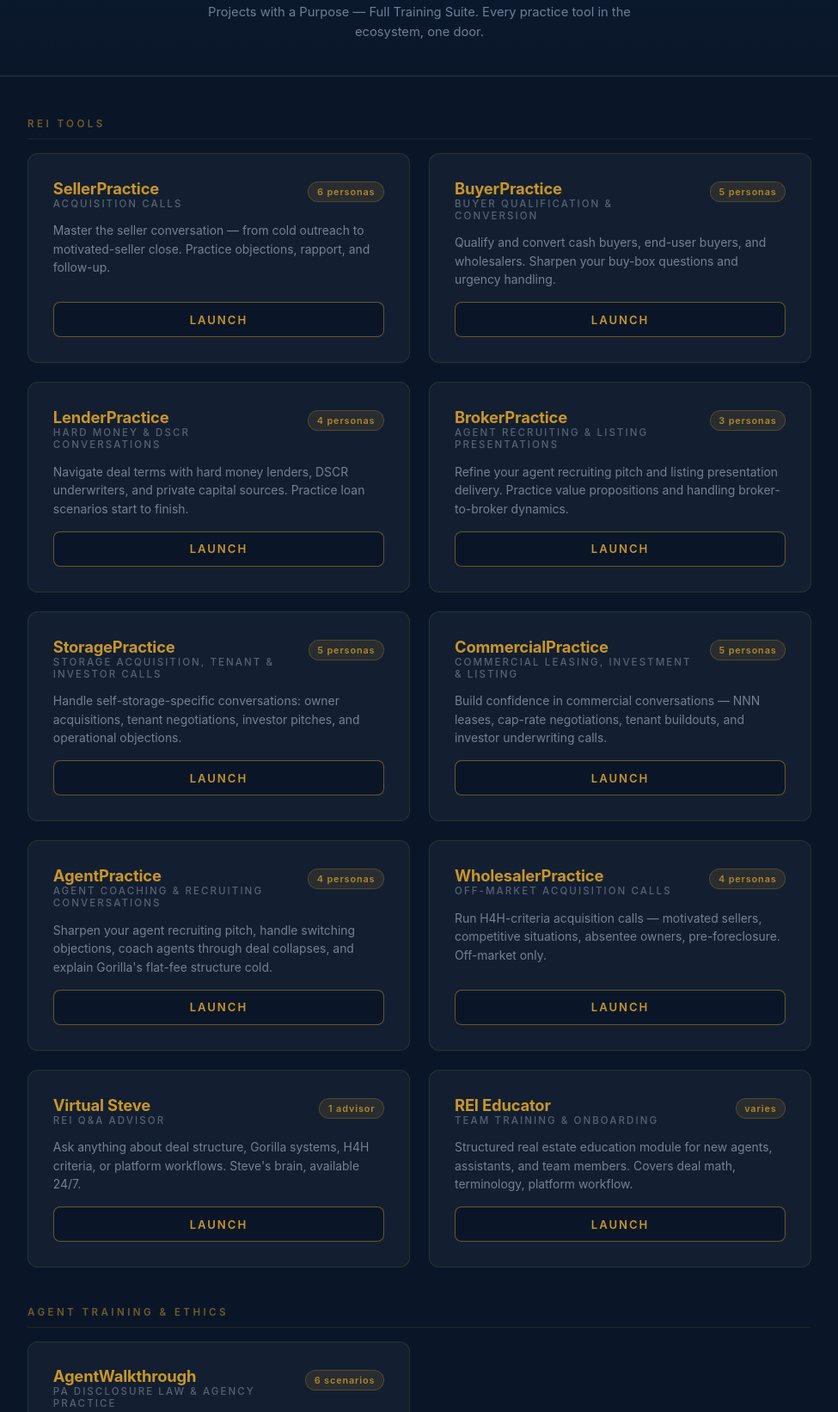
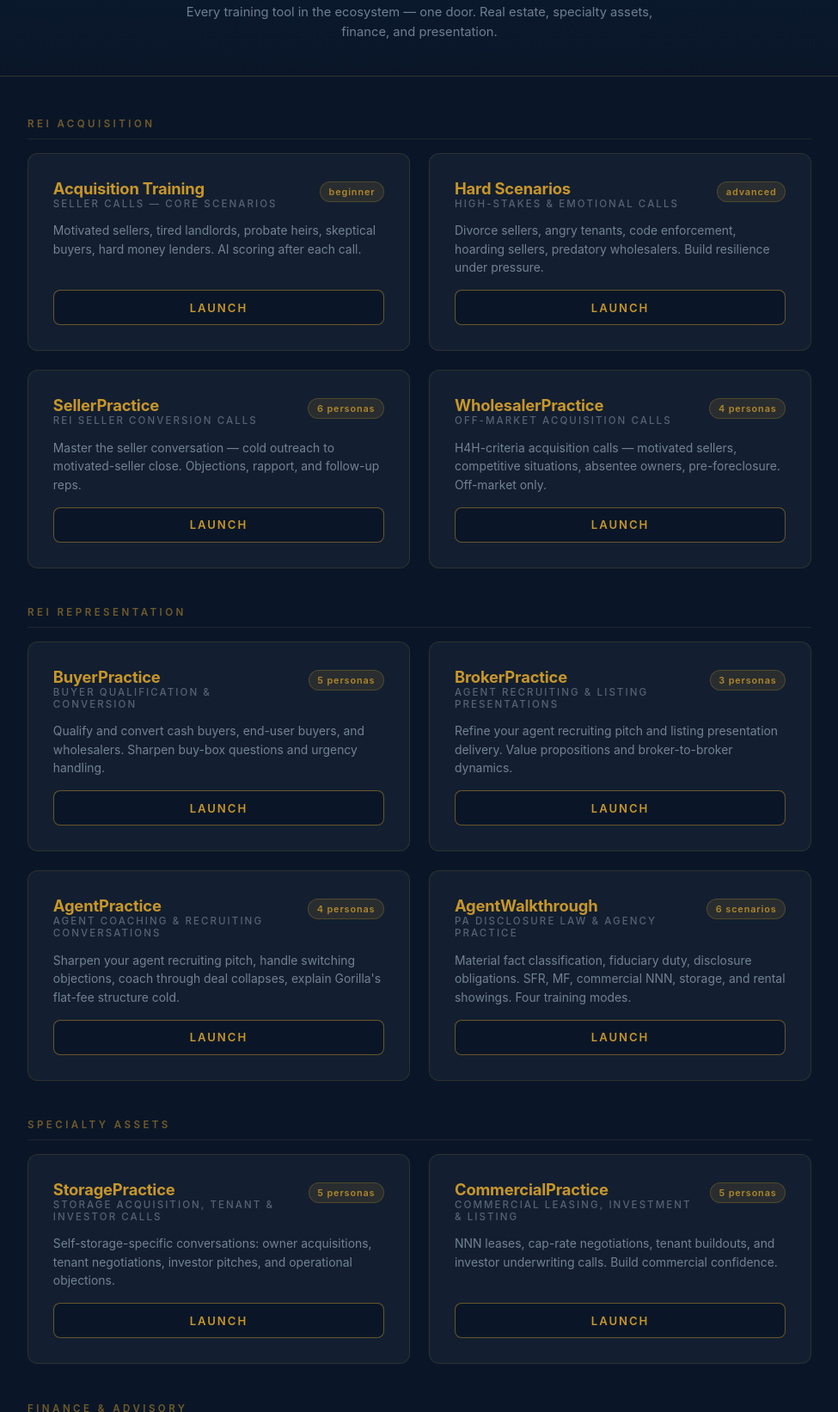
Before and after one commit to gpghequity/voice-roleplay-pwp-launcher, a website: page public/index.html in a window 1280 px wide. Shown: the part 139-1781 px from the top of the page at 86% size, without its empty margins (152-1127 px from the left). Drawn offline with Linux system fonts and the light colour scheme; no server answers.

Commit message:
Full rebuild — 18 tools across 5 sections, add missing acquisition and lender tools

```diff
--- a/public/index.html
+++ b/public/index.html
@@ -179,27 +179,71 @@
   <header>
     <div class="pwp-badge">Projects with a Purpose</div>
     <h1>PwP <span>Full Platform</span></h1>
-    <p class="subtitle">Projects with a Purpose — Full Training Suite. Every practice tool in the ecosystem, one door.</p>
+    <p class="subtitle">Every training tool in the ecosystem — one door. Real estate, specialty assets, finance, and presentation.</p>
   </header>
 
   <main>
 
-    <!-- REI Tools Section -->
+    <!-- REI Acquisition -->
     <div>
-      <div class="section-label">REI Tools</div>
+      <div class="section-label">REI Acquisition</div>
       <div class="grid">
 
         <div class="card">
           <div class="card-header">
             <div>
+              <div class="card-title">Acquisition Training</div>
+              <div class="category-tag">Seller calls — core scenarios</div>
+            </div>
+            <div class="persona-badge">beginner</div>
+          </div>
+          <p class="card-desc">Motivated sellers, tired landlords, probate heirs, skeptical buyers, hard money lenders. AI scoring after each call.</p>
+          <a class="launch-btn" id="btn-acquisition" href="#">Launch</a>
+        </div>
+
+        <div class="card">
+          <div class="card-header">
+            <div>
+              <div class="card-title">Hard Scenarios</div>
+              <div class="category-tag">High-stakes &amp; emotional calls</div>
+            </div>
+            <div class="persona-badge">advanced</div>
+          </div>
+          <p class="card-desc">Divorce sellers, angry tenants, code enforcement, hoarding sellers, predatory wholesalers. Build resilience under pressure.</p>
+          <a class="launch-btn" id="btn-hardscenarios" href="#">Launch</a>
+        </div>
+
+        <div class="card">
+          <div class="card-header">
+            <div>
               <div class="card-title">SellerPractice</div>
-              <div class="category-tag">Acquisition calls</div>
+              <div class="category-tag">REI seller conversion calls</div>
             </div>
             <div class="persona-badge">6 personas</div>
           </div>
-          <p class="card-desc">Master the seller conversation — from cold outreach to motivated-seller close. Practice objections, rapport, and follow-up.</p>
+          <p class="card-desc">Master the seller conversation — cold outreach to motivated-seller close. Objections, rapport, and follow-up reps.</p>
           <a class="launch-btn" id="btn-seller" href="#">Launch</a>
         </div>
+
+        <div class="card">
+          <div class="card-header">
+            <div>
+              <div class="card-title">WholesalerPractice</div>
+              <div class="category-tag">Off-market acquisition calls</div>
+            </div>
+            <div class="persona-badge">4 personas</div>
+          </div>
+          <p class="card-desc">H4H-criteria acquisition calls — motivated sellers, competitive situations, absentee owners, pre-foreclosure. Off-market only.</p>
+          <a class="launch-btn" id="btn-wholesaler" href="#">Launch</a>
+        </div>
+
+      </div>
+    </div>
+
+    <!-- REI Representation -->
+    <div>
+      <div class="section-label">REI Representation</div>
+      <div class="grid">
 
         <div class="card">
           <div class="card-header">
@@ -209,20 +253,8 @@
             </div>
             <div class="persona-badge">5 personas</div>
           </div>
-          <p class="card-desc">Qualify and convert cash buyers, end-user buyers, and wholesalers. Sharpen your buy-box questions and urgency handling.</p>
+          <p class="card-desc">Qualify and convert cash buyers, end-user buyers, and wholesalers. Sharpen buy-box questions and urgency handling.</p>
           <a class="launch-btn" id="btn-buyer" href="#">Launch</a>
-        </div>
-
-        <div class="card">
-          <div class="card-header">
-            <div>
-              <div class="card-title">LenderPractice</div>
-              <div class="category-tag">Hard money &amp; DSCR conversations</div>
-            </div>
-            <div class="persona-badge">4 personas</div>
-          </div>
-          <p class="card-desc">Navigate deal terms with hard money lenders, DSCR underwriters, and private capital sources. Practice loan scenarios start to finish.</p>
-          <a class="launch-btn" id="btn-lender" href="#">Launch</a>
         </div>
 
         <div class="card">
@@ -233,9 +265,41 @@
             </div>
             <div class="persona-badge">3 personas</div>
           </div>
-          <p class="card-desc">Refine your agent recruiting pitch and listing presentation delivery. Practice value propositions and handling broker-to-broker dynamics.</p>
+          <p class="card-desc">Refine your agent recruiting pitch and listing presentation delivery. Value propositions and broker-to-broker dynamics.</p>
           <a class="launch-btn" id="btn-broker" href="#">Launch</a>
         </div>
+
+        <div class="card">
+          <div class="card-header">
+            <div>
+              <div class="card-title">AgentPractice</div>
+              <div class="category-tag">Agent coaching &amp; recruiting conversations</div>
+            </div>
+            <div class="persona-badge">4 personas</div>
+          </div>
+          <p class="card-desc">Sharpen your agent recruiting pitch, handle switching objections, coach through deal collapses, explain Gorilla's flat-fee structure cold.</p>
+          <a class="launch-btn" id="btn-agent" href="#">Launch</a>
+        </div>
+
+        <div class="card">
+          <div class="card-header">
+            <div>
+              <div class="card-title">AgentWalkthrough</div>
+              <div class="category-tag">PA disclosure law &amp; agency practice</div>
+            </div>
+            <div class="persona-badge">6 scenarios</div>
+          </div>
+          <p class="card-desc">Material fact classification, fiduciary duty, disclosure obligations. SFR, MF, commercial NNN, storage, and rental showings. Four training modes.</p>
+          <a class="launch-btn" id="btn-agentwalkthrough" href="#">Launch</a>
+        </div>
+
+      </div>
+    </div>
+
+    <!-- Specialty Assets -->
+    <div>
+      <div class="section-label">Specialty Assets</div>
+      <div class="grid">
 
         <div class="card">
           <div class="card-header">
@@ -245,7 +309,7 @@
             </div>
             <div class="persona-badge">5 personas</div>
           </div>
-          <p class="card-desc">Handle self-storage-specific conversations: owner acquisitions, tenant negotiations, investor pitches, and operational objections.</p>
+          <p class="card-desc">Self-storage-specific conversations: owner acquisitions, tenant negotiations, investor pitches, and operational objections.</p>
           <a class="launch-btn" id="btn-storage" href="#">Launch</a>
         </div>
 
@@ -257,32 +321,40 @@
             </div>
             <div class="persona-badge">5 personas</div>
           </div>
-          <p class="card-desc">Build confidence in commercial conversations — NNN leases, cap-rate negotiations, tenant buildouts, and investor underwriting calls.</p>
+          <p class="card-desc">NNN leases, cap-rate negotiations, tenant buildouts, and investor underwriting calls. Build commercial confidence.</p>
           <a class="launch-btn" id="btn-commercial" href="#">Launch</a>
+        </div>
+
+      </div>
+    </div>
+
+    <!-- Finance & Advisory -->
+    <div>
+      <div class="section-label">Finance &amp; Advisory</div>
+      <div class="grid">
+
+        <div class="card">
+          <div class="card-header">
+            <div>
+              <div class="card-title">LenderPractice</div>
+              <div class="category-tag">Hard money &amp; DSCR conversations</div>
+            </div>
+            <div class="persona-badge">4 personas</div>
+          </div>
+          <p class="card-desc">Navigate deal terms with hard money lenders, DSCR underwriters, and private capital sources. Loan scenarios start to finish.</p>
+          <a class="launch-btn" id="btn-lender" href="#">Launch</a>
         </div>
 
         <div class="card">
           <div class="card-header">
             <div>
-              <div class="card-title">AgentPractice</div>
-              <div class="category-tag">Agent coaching &amp; recruiting conversations</div>
+              <div class="card-title">LenderCommand</div>
+              <div class="category-tag">Transactional lending conversations</div>
             </div>
-            <div class="persona-badge">4 personas</div>
+            <div class="persona-badge">advanced</div>
           </div>
-          <p class="card-desc">Sharpen your agent recruiting pitch, handle switching objections, coach agents through deal collapses, and explain Gorilla's flat-fee structure cold.</p>
-          <a class="launch-btn" id="btn-agent" href="#">Launch</a>
-        </div>
-
-        <div class="card">
-          <div class="card-header">
-            <div>
-              <div class="card-title">WholesalerPractice</div>
-              <div class="category-tag">Off-market acquisition calls</div>
-            </div>
-            <div class="persona-badge">4 personas</div>
-          </div>
-          <p class="card-desc">Run H4H-criteria acquisition calls — motivated sellers, competitive situations, absentee owners, pre-foreclosure. Off-market only.</p>
-          <a class="launch-btn" id="btn-wholesaler" href="#">Launch</a>
+          <p class="card-desc">Double-close, gap funding, and transactional lending scenarios. Practice structuring short-window lending deals under time pressure.</p>
+          <a class="launch-btn" id="btn-lendercommand" href="#">Launch</a>
         </div>
 
         <div class="card">
@@ -305,34 +377,14 @@
             </div>
             <div class="persona-badge">varies</div>
           </div>
-          <p class="card-desc">Structured real estate education module for new agents, assistants, and team members. Covers deal math, terminology, platform workflow.</p>
+          <p class="card-desc">Structured real estate education for new agents, assistants, and team members. Deal math, terminology, platform workflow.</p>
           <a class="launch-btn" id="btn-educator" href="#">Launch</a>
         </div>
 
       </div>
     </div>
 
-    <!-- Agent Training & Ethics Section -->
-    <div>
-      <div class="section-label">Agent Training &amp; Ethics</div>
-      <div class="grid">
-
-        <div class="card">
-          <div class="card-header">
-            <div>
-              <div class="card-title">AgentWalkthrough</div>
-              <div class="category-tag">PA disclosure law &amp; agency practice</div>
-            </div>
-            <div class="persona-badge">6 scenarios</div>
-          </div>
-          <p class="card-desc">Material fact classification, fiduciary duty, and disclosure obligations. Practice SFR, multifamily, commercial NNN, storage, and rental showings across four training modes.</p>
-          <a class="launch-btn" id="btn-agentwalkthrough" href="#">Launch</a>
-        </div>
-
-      </div>
-    </div>
-
-    <!-- Presentation & Language Section -->
+    <!-- Presentation & Language -->
     <div>
       <div class="section-label">Presentation &amp; Language</div>
       <div class="grid">
@@ -357,7 +409,7 @@
             </div>
             <div class="persona-badge">varies</div>
           </div>
-          <p class="card-desc">Say the hard thing clearly. Practice difficult conversations, feedback delivery, and high-stakes communication without the pressure of a real audience.</p>
+          <p class="card-desc">Say the hard thing clearly. Difficult conversations, feedback delivery, and high-stakes communication without real-world pressure.</p>
           <a class="launch-btn" id="btn-sayit" href="#">Launch</a>
         </div>
 
@@ -389,32 +441,39 @@
     </div>
 
     <footer>Projects with a Purpose &bull; Full Training Suite &bull; PwP &copy; 2026</footer>
+
   </main>
 
   <script>
     fetch('/config')
       .then(r => r.json())
       .then(cfg => {
-        // REI Tools
-        document.getElementById('btn-seller').href       = cfg.sellerUrl;
-        document.getElementById('btn-buyer').href        = cfg.buyerUrl;
-        document.getElementById('btn-lender').href       = cfg.lenderUrl;
-        document.getElementById('btn-broker').href       = cfg.brokerUrl;
-        document.getElementById('btn-storage').href      = cfg.storageUrl;
-        document.getElementById('btn-commercial').href   = cfg.commercialUrl;
-        document.getElementById('btn-agent').href        = cfg.agentUrl;
-        document.getElementById('btn-wholesaler').href   = cfg.wholesalerUrl;
-        document.getElementById('btn-virtualsteve').href = cfg.virtualSteveUrl;
-        document.getElementById('btn-educator').href     = cfg.educatorUrl;
-        // Agent Training & Ethics
+        // REI Acquisition
+        document.getElementById('btn-acquisition').href     = cfg.acquisitionUrl;
+        document.getElementById('btn-hardscenarios').href   = cfg.hardScenariosUrl;
+        document.getElementById('btn-seller').href          = cfg.sellerUrl;
+        document.getElementById('btn-wholesaler').href      = cfg.wholesalerUrl;
+        // REI Representation
+        document.getElementById('btn-buyer').href           = cfg.buyerUrl;
+        document.getElementById('btn-broker').href          = cfg.brokerUrl;
+        document.getElementById('btn-agent').href           = cfg.agentUrl;
         document.getElementById('btn-agentwalkthrough').href = cfg.agentWalkthroughUrl;
+        // Specialty Assets
+        document.getElementById('btn-storage').href         = cfg.storageUrl;
+        document.getElementById('btn-commercial').href      = cfg.commercialUrl;
+        // Finance & Advisory
+        document.getElementById('btn-lender').href          = cfg.lenderUrl;
+        document.getElementById('btn-lendercommand').href   = cfg.lenderCommandUrl;
+        document.getElementById('btn-virtualsteve').href    = cfg.virtualSteveUrl;
+        document.getElementById('btn-educator').href        = cfg.educatorUrl;
         // Presentation & Language
-        document.getElementById('btn-raiseready').href   = cfg.raisereadyUrl;
-        document.getElementById('btn-sayit').href        = cfg.sayitUrl;
-        document.getElementById('btn-sceneloop').href    = cfg.scenelloopUrl;
-        document.getElementById('btn-speakup').href      = cfg.speakupUrl;
+        document.getElementById('btn-raiseready').href      = cfg.raisereadyUrl;
+        document.getElementById('btn-sayit').href           = cfg.sayitUrl;
+        document.getElementById('btn-sceneloop').href       = cfg.sceneloopUrl;
+        document.getElementById('btn-speakup').href         = cfg.speakupUrl;
       })
       .catch(err => console.warn('Config load failed:', err));
   </script>
+
 </body>
 </html>
```
Also changed, not shown: server.js (+22 -17 lines), 2 other files.
